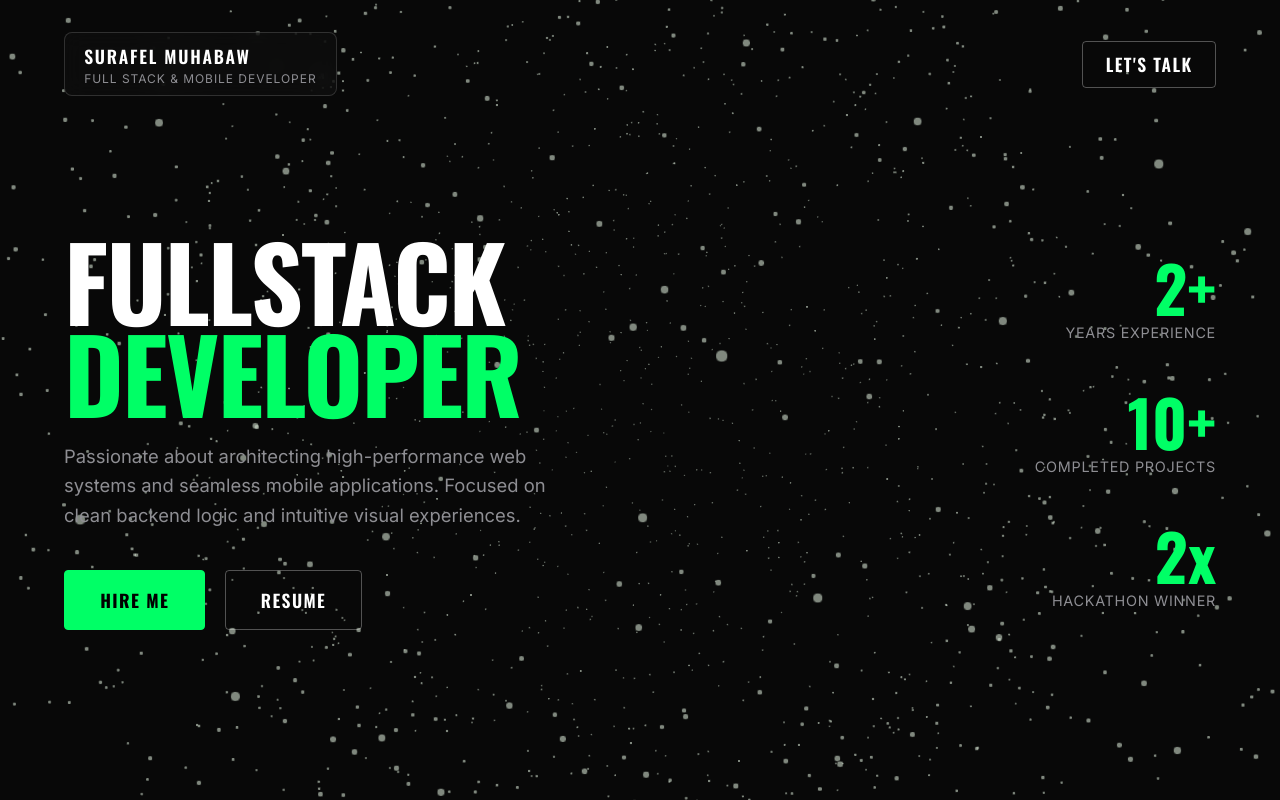
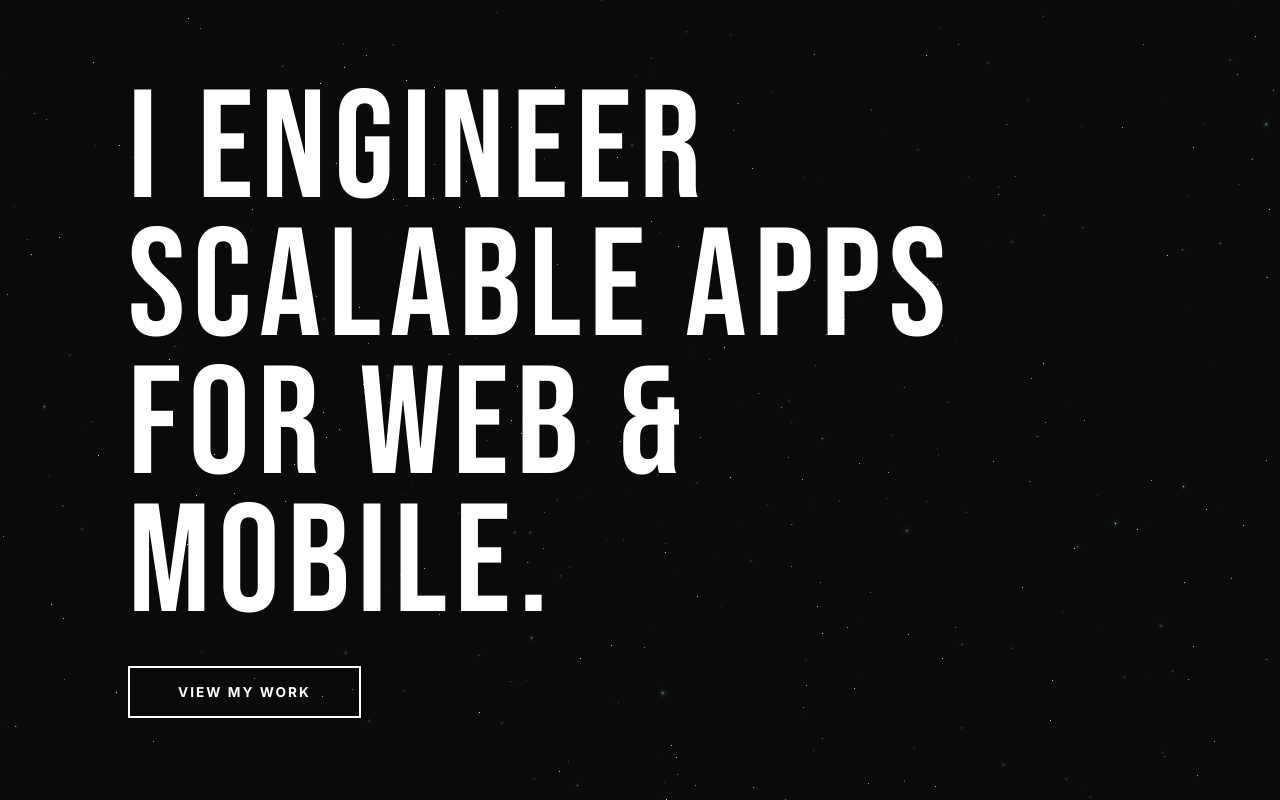
Before and after one commit to surafelbit/surafelbit.github.io, a React (Vite) app: page / in a window 1280 px wide. Built offline with nearby package versions, Linux system fonts and the light colour scheme.

Commit message:
hero page made

```diff
--- a/src/App.jsx
+++ b/src/App.jsx
@@ -1,119 +1,34 @@
-import React, { useRef, useMemo } from 'react'
-import { Canvas, useFrame } from '@react-three/fiber'
-import { Points, PointMaterial } from '@react-three/drei'
-
-// 3D Particle Field inspired by image #2 & #3
-function ParticleField() {
-  const ref = useRef()
-
-  // Generate 2,000 random 3D particle positions
-  const sphereParticles = useMemo(() => {
-    const positions = new Float32Array(2000 * 3)
-    for (let i = 0; i < 2000; i++) {
-      const u = Math.random()
-      const v = Math.random()
-      const theta = u * 2.0 * Math.PI
-      const phi = Math.acos(2.0 * v - 1.0)
-      const r = 2.5 + Math.random() * 1.5 // Radius range
-
-      positions[i * 3] = r * Math.sin(phi) * Math.cos(theta)
-      positions[i * 3 + 1] = r * Math.sin(phi) * Math.sin(theta)
-      positions[i * 3 + 2] = r * Math.cos(phi)
-    }
-    return positions
-  }, [])
-
-  // Slowly rotate the particle cloud
-  useFrame((state, delta) => {
-    ref.current.rotation.x -= delta * 0.05
-    ref.current.rotation.y -= delta * 0.08
-  })
-
-  return (
-    <group rotation={[0, 0, Math.PI / 4]}>
-      <Points ref={ref} positions={sphereParticles} stride={3} frustumCulled={false}>
-        <PointMaterial
-          transparent
-          color="#00ff66"
-          size={0.03}
-          sizeAttenuation={true}
-          depthWrite={false}
-          opacity={0.6}
-        />
-      </Points>
-    </group>
-  )
-}
+import { Canvas } from '@react-three/fiber'
+import { ScrollControls, Scroll, Stars, Sparkles } from '@react-three/drei'
 
 export default function App() {
   return (
-    <div style={{ width: '100vw', height: '100vh', position: 'relative' }}>
+    <div style={{ width: '100vw', height: '100vh' }}>
+      <Canvas camera={{ position: [0, 0, 5], fov: 50 }}>
 
-      {/* --- 3D CANVAS BACKGROUND --- */}
-      <Canvas
-        camera={{ position: [0, 0, 5], fov: 60 }}
-        style={{ position: 'absolute', top: 0, left: 0, width: '100%', height: '100%', zIndex: 0 }}
-      >
-        <ambientLight intensity={0.5} />
-        <ParticleField />
-      </Canvas>
+        {/* --- THE 3D BACKGROUND LAYER (Unchanged) --- */}
+        <Stars radius={100} depth={50} count={4000} factor={4} saturation={0} fade speed={1} />
+        <Sparkles count={200} scale={12} size={2} speed={0.4} opacity={0.4} color="#00ff88" />
 
-      {/* --- NAVIGATION HEADER --- */}
-      <nav className="nav-header">
-        <div className="brand-badge">
-          <div className="brand-name">Surafel Muhabaw</div>
-          <div className="brand-role">Full Stack & Mobile Developer</div>
-        </div>
-        <a href="#contact" className="btn btn-outline" style={{ padding: '0.6rem 1.4rem' }}>
-          Let's Talk
-        </a>
-      </nav>
+        <ScrollControls pages={2} damping={0.1}>
 
-      {/* --- HERO SECTION --- */}
-      <main className="hero-container">
+          {/* --- THE HTML FOREGROUND LAYER --- */}
+          <Scroll html style={{ width: '100%' }}>
 
-        {/* Left Column: Headlines & CTA */}
-        <div className="hero-left">
+            <div className="hero-section">
               <h1 className="hero-title">
-            FULLSTACK <br />
-            <span className="accent-text">DEVELOPER</span>
+                I ENGINEER<br />
+                SCALABLE APPS<br />
+                FOR WEB &<br />
+                MOBILE.
               </h1>
 
-          <p className="hero-bio">
-            Passionate about architecting high-performance web systems and seamless mobile applications.
-            Focused on clean backend logic and intuitive visual experiences.
-          </p>
-
-          <div className="cta-group">
-            <a href="#contact" className="btn btn-primary">
-              Hire Me
-            </a>
-            <a href="#resume" className="btn btn-outline">
-              Resume
-            </a>
-          </div>
+              <button className="btn-outline">VIEW MY WORK</button>
             </div>
 
-        {/* Right Column: Key Stats */}
-        <div className="stats-column">
-          <div className="stat-item">
-            <div className="stat-number">2+</div>
-            <div className="stat-label">Years Experience</div>
-          </div>
-
-          <div className="stat-item">
-            <div className="stat-number">10+</div>
-            <div className="stat-label">Completed Projects</div>
-          </div>
-
-          <div className="stat-item">
-            <div className="stat-number">2x</div>
-            <div className="stat-label">Hackathon Winner</div>
-          </div>
-        </div>
-
-      </main>
-
+          </Scroll>
+        </ScrollControls>
+      </Canvas>
     </div>
   )
 }
--- a/src/index.css
+++ b/src/index.css
@@ -1,4 +1,4 @@
-@import url('https://fonts.googleapis.com/css2?family=Inter:wght@400;500;600&family=Oswald:wght@600;700&display=swap');
+@import url('https://fonts.googleapis.com/css2?family=Bebas+Neue&family=Inter:wght@400;700&display=swap');
 
 * {
   box-sizing: border-box;
@@ -6,178 +6,54 @@
   padding: 0;
 }
 
-:root {
-  --bg-color: #080808;
-  --accent-color: #00ff66;
-  --text-main: #ffffff;
-  --text-muted: #8e8e93;
-  --font-display: 'Oswald', sans-serif;
-  --font-body: 'Inter', sans-serif;
+body {
+  background-color: #0a0a0a;
+  /* Keeping the dark background you loved */
+  color: #ffffff;
+  font-family: 'Inter', -apple-system, sans-serif;
+  overflow: hidden;
 }
 
-body {
-  background-color: var(--bg-color);
-  color: var(--text-main);
-  font-family: var(--font-body);
-  overflow-x: hidden;
-  -webkit-font-smoothing: antialiased;
+.hero-section {
+  height: 100vh;
+  width: 100vw;
+  display: flex;
+  flex-direction: column;
+  justify-content: center;
+  padding: 0 10vw;
+  position: relative;
+  z-index: 10;
 }
 
-/* Header Navigation */
-.nav-header {
-  position: fixed;
-  top: 0;
-  left: 0;
-  width: 100%;
-  padding: 2rem 4rem;
-  display: flex;
-  justify-content: space-between;
-  align-items: center;
-  z-index: 50;
-  pointer-events: auto;
+/* This targets the massive, blocky text from your image */
+.hero-title {
+  font-family: 'Bebas Neue', sans-serif;
+  font-size: clamp(5rem, 12vw, 10rem);
+  font-weight: 400;
+  line-height: 0.9;
+  margin-bottom: 2rem;
+  text-transform: uppercase;
+  letter-spacing: 0.05em;
 }
 
-.brand-badge {
-  border: 1px solid rgba(255, 255, 255, 0.15);
-  background: rgba(15, 15, 15, 0.6);
-  backdrop-filter: blur(10px);
-  padding: 0.6rem 1.2rem;
-  border-radius: 8px;
-}
-
-.brand-name {
-  font-family: var(--font-display);
-  font-size: 1.1rem;
-  letter-spacing: 0.1em;
+/* The sleek, single outline button */
+.btn-outline {
+  align-self: flex-start;
+  /* Keeps the button aligned to the left under the text */
+  background: transparent;
+  color: #fff;
+  border: 2px solid #fff;
+  padding: 1rem 3rem;
+  font-family: 'Inter', sans-serif;
+  font-size: 0.85rem;
+  font-weight: 700;
+  letter-spacing: 0.15em;
   text-transform: uppercase;
-}
-
-.brand-role {
-  font-size: 0.75rem;
-  color: var(--text-muted);
-  letter-spacing: 0.08em;
-  text-transform: uppercase;
-  margin-top: 2px;
-}
-
-/* Hero Content Grid */
-.hero-container {
-  min-height: 100vh;
-  width: 100vw;
-  padding: 8rem 4rem 4rem;
-  display: grid;
-  grid-template-columns: 1.2fr 0.8fr;
-  align-items: center;
-  position: relative;
-  pointer-events: auto;
-}
-
-.hero-title {
-  font-family: var(--font-display);
-  font-size: clamp(4rem, 8vw, 8.5rem);
-  line-height: 0.9;
-  text-transform: uppercase;
-  letter-spacing: -0.02em;
-  margin-bottom: 1.5rem;
-}
-
-.accent-text {
-  color: var(--accent-color);
-}
-
-.hero-bio {
-  font-size: 1.15rem;
-  color: var(--text-muted);
-  max-width: 520px;
-  line-height: 1.6;
-  margin-bottom: 2.5rem;
-}
-
-/* Buttons */
-.cta-group {
-  display: flex;
-  gap: 1.2rem;
-  align-items: center;
-}
-
-.btn {
-  font-family: var(--font-display);
-  font-size: 1.1rem;
-  letter-spacing: 0.08em;
-  text-transform: uppercase;
-  padding: 1rem 2.2rem;
-  border-radius: 4px;
   cursor: pointer;
-  transition: all 0.25s ease;
-  text-decoration: none;
-  display: inline-block;
-}
-
-.btn-primary {
-  background-color: var(--accent-color);
-  color: #000;
-  border: 1px solid var(--accent-color);
-  font-weight: 700;
-}
-
-.btn-primary:hover {
-  transform: translateY(-3px);
-  box-shadow: 0 10px 25px rgba(0, 255, 102, 0.3);
-}
-
-.btn-outline {
-  background: transparent;
-  color: var(--text-main);
-  border: 1px solid rgba(255, 255, 255, 0.3);
+  transition: all 0.3s ease;
 }
 
 .btn-outline:hover {
-  border-color: var(--text-main);
-  background: rgba(255, 255, 255, 0.05);
-  transform: translateY(-3px);
+  background: #fff;
+  color: #0a0a0a;
 }
-
-/* Stats Column */
-.stats-column {
-  display: flex;
-  flex-direction: column;
-  align-items: flex-end;
-  gap: 3rem;
-}
-
-.stat-item {
-  text-align: right;
-}
-
-.stat-number {
-  font-family: var(--font-display);
-  font-size: 4rem;
-  line-height: 1;
-  color: var(--accent-color);
-  font-weight: 700;
-}
-
-.stat-label {
-  font-size: 0.9rem;
-  color: var(--text-muted);
-  text-transform: uppercase;
-  letter-spacing: 0.05em;
-  margin-top: 0.3rem;
-}
-
-/* Responsive Scaling */
-@media (max-width: 968px) {
-  .hero-container {
-    grid-template-columns: 1fr;
-    padding: 7rem 2rem 3rem;
-    gap: 3rem;
-  }
-
-  .stats-column {
-    align-items: flex-start;
-  }
-
-  .stat-item {
-    text-align: left;
-  }
-}
```
Lines whose indentation alone changed are shown as unchanged.
